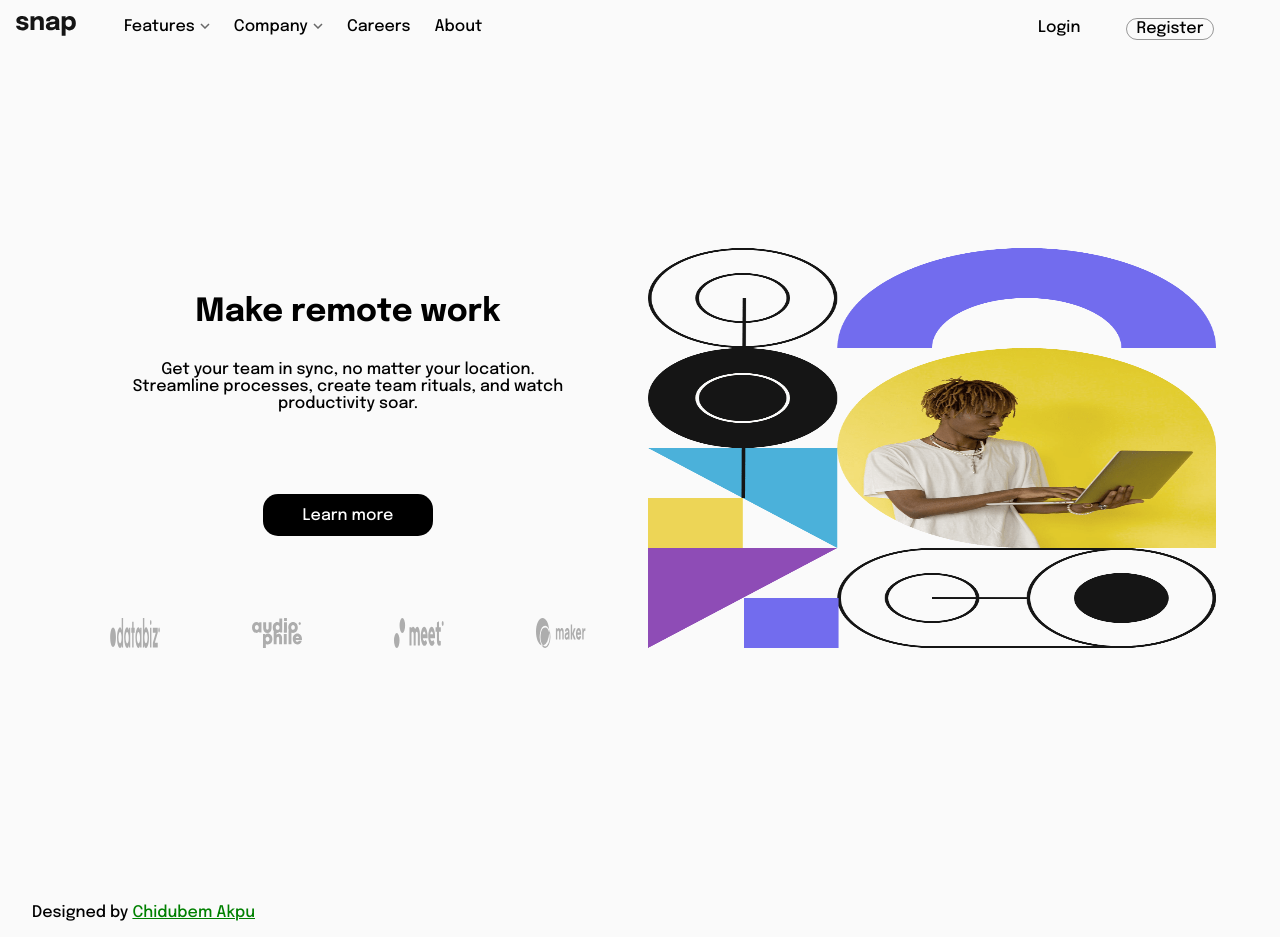
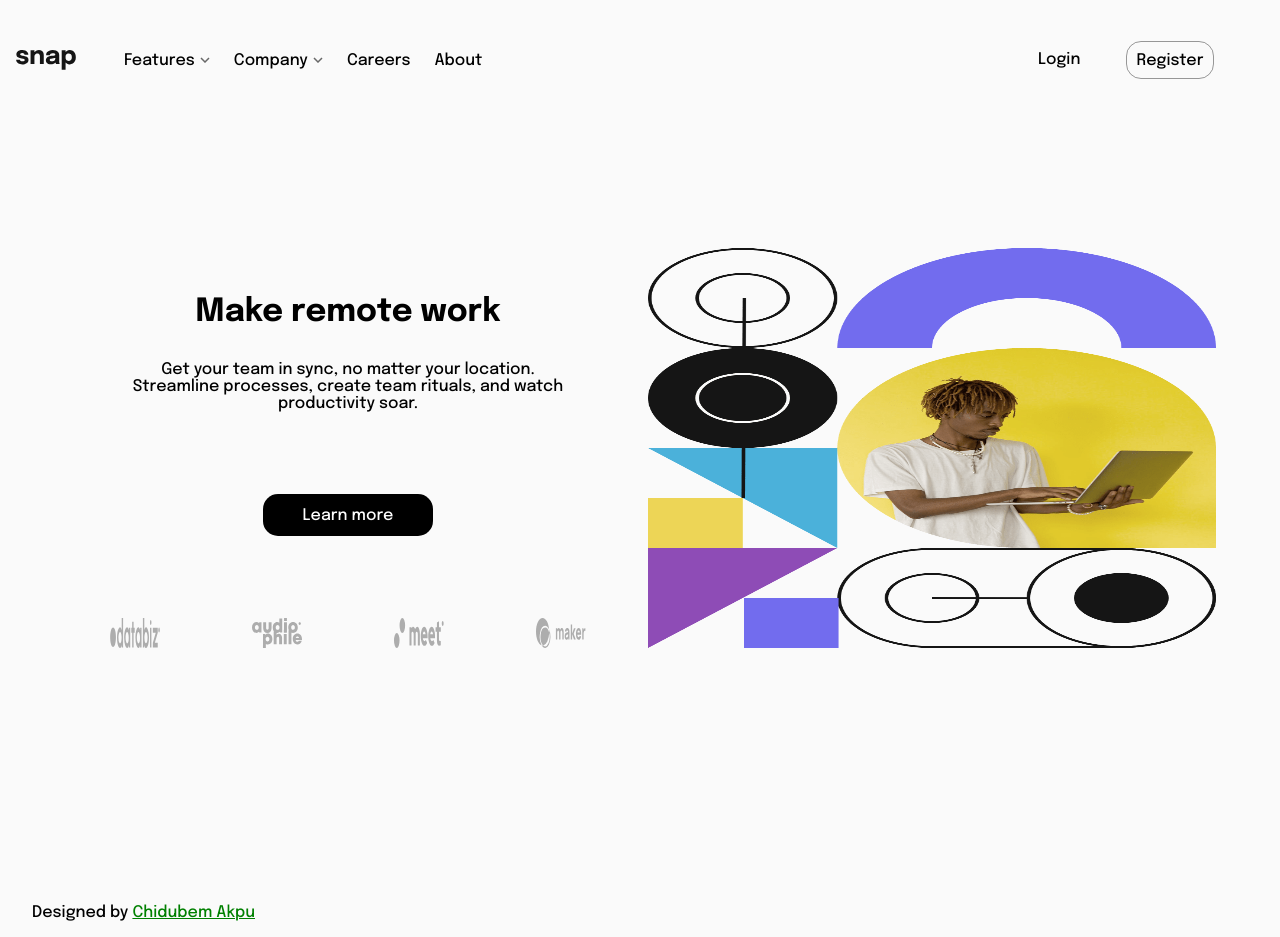
Before and after one commit to ChidubemAkpu/day-7-frontendmentor, a plain HTML site: page index.html in a window 1280 px wide. Drawn offline with Linux system fonts and the light colour scheme.

Commit message:
Updatedb my css

```diff
--- a/style.css
+++ b/style.css
@@ -12,6 +12,7 @@ nav{
     justify-content: space-between;
     padding: 1em;
     margin: 0 auto 2em;
+    align-items: center;
 }
 .for-menu-container{
     width: 100vw;
@@ -165,19 +166,17 @@ footer{
 @media screen and (min-width: 900px) {
     nav{
         display: flex;
-        justify-content: left;
+        justify-content: space-between;
         gap: 1em;
         margin: 0 auto 2em;
         height: 15vh;
     }
     .for-menu-container{
-        position: relative;
+        position: static;
         right:0;
-        overflow: hidden;
         padding:0;
-        height: 100%;
+        height: auto;
         margin:0;
-        z-index:1;
     }
     .opacity-section{
         display: none;
@@ -185,9 +184,10 @@ footer{
     .for-menu{
         width: 100%;
         flex-direction: row;
-        align-items: flex-start;
+        align-items: center;
         justify-content: space-between;
         background:hsl(0, 0%, 98%);
+        height: auto;
     }
     .open-and-close{
         display: none;
@@ -207,7 +207,7 @@ footer{
     }
     .section2 div{
         margin: 0 auto;
-        padding:0.1em 0.6em;;
+        padding:0.6em;;
     }
     .nav-list1, .nav-list2{
         background: white;
```
